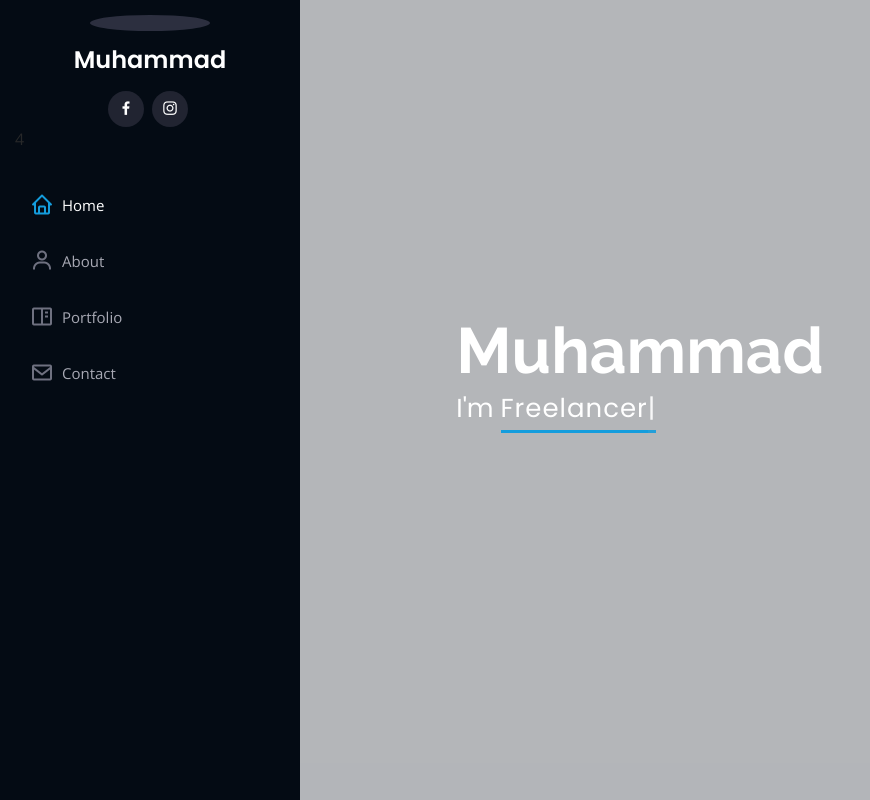
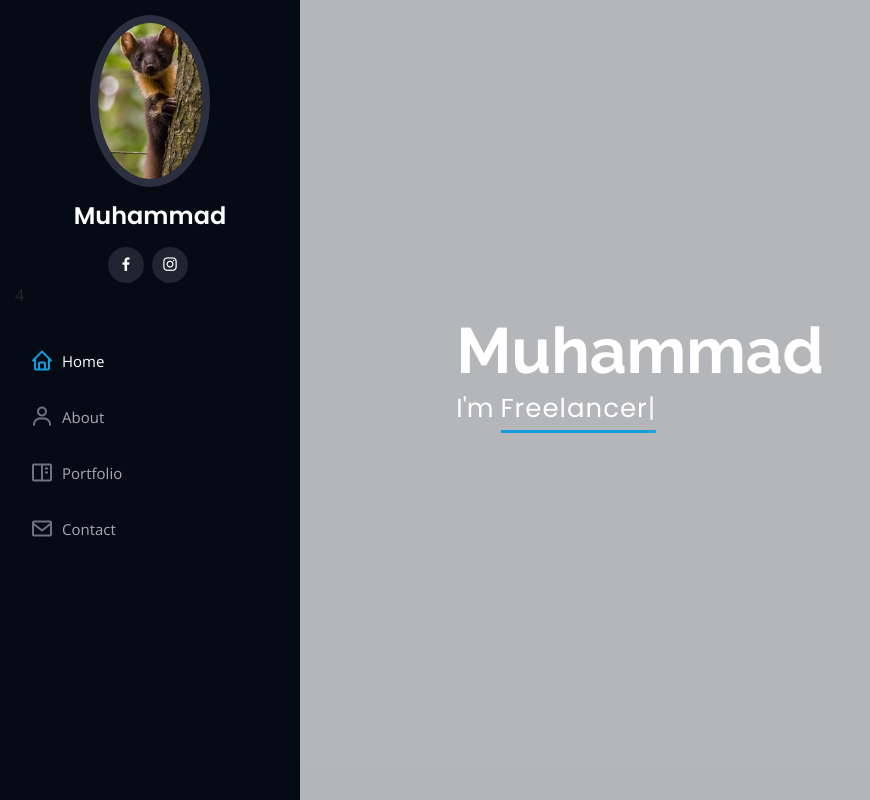
Before and after one commit to Muhammad183/My-Portfoilo, a plain HTML site: page index.html in a window 1280 px wide. Shown: the top 800 px of the page, without its empty margins (0-870 px from the left). Drawn offline with nearby package versions, Linux system fonts and the light colour scheme.

Commit message:
Update index.html
Add

```diff
--- a/index.html
+++ b/index.html
@@ -34,7 +34,7 @@
     <div class="d-flex flex-column">
 
       <div class="profile">
-        <img src="assets/img/"2851392.jpg" alt="" class="img-fluid rounded-circle">
+        <img src="assets/img/2851392.jpg" alt="" class="img-fluid rounded-circle">
         <h1 class="text-light"><a href="index.html">Muhammad</a></h1>
         <div class="social-links mt-3 text-center">
           <a href="https://www.facebook.com/Muhammad183/" class="facebook"><i class="bx bxl-facebook"></i></a>
```
